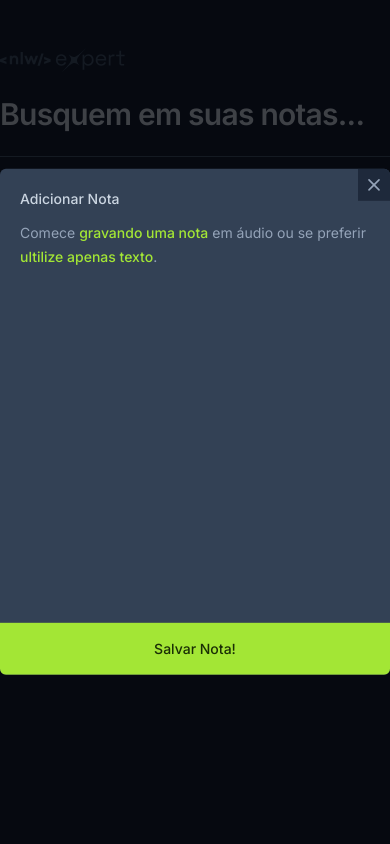
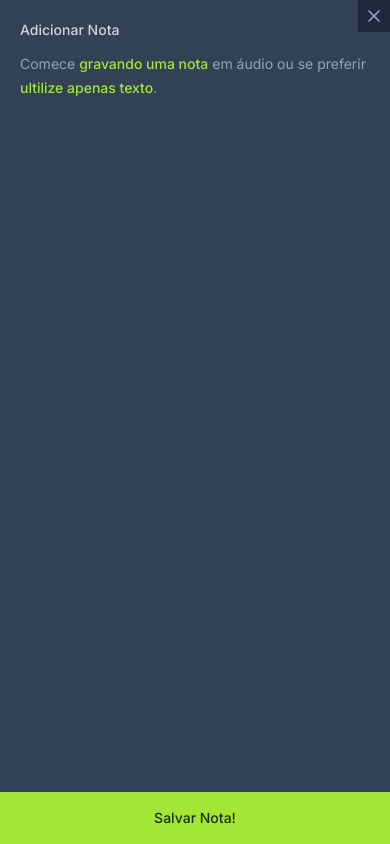
Before and after one commit to MarcusVNT/audio-notes, a React (Vite) app: page / in a window 390 px wide. Both pictures are taken after a click on the button 57 px from the left and 306 px from the top of the page. Built offline with nearby package versions, Linux system fonts and the light colour scheme.

Commit message:
Responsive CSS added.

```diff
--- a/src/Components/NewNoteCard.tsx
+++ b/src/Components/NewNoteCard.tsx
@@ -89,7 +89,7 @@ export function NewNoteCard({ onNoteCreated }: NewNoteCardProps) {
       </Dialog.Trigger>
       <Dialog.Portal>
         <Dialog.Overlay className="inset-0 fixed bg-black/60" />
-        <Dialog.Content className="fixed left-1/2 top-1/2 -translate-x-1/2 -translate-y-1/2 max-w-[640px] w-full h-[60vh] bg-slate-700 rounded-md flex flex-col outline-none overflow-hidden">
+        <Dialog.Content className="fixed inset-0 sm:left-1/2 sm:top-1/2 sm:-translate-x-1/2 sm:-translate-y-1/2 sm:max-w-[640px] w-full sm:h-[60vh] bg-slate-700 sm:rounded-md flex flex-col outline-none overflow-hidden">
           <Dialog.Close className="absolute top-0 right-0 bg-slate-800 p-[6px] text-slate-400 hover:text-slate-100">
             <X className="size-5" />
           </Dialog.Close>
```
